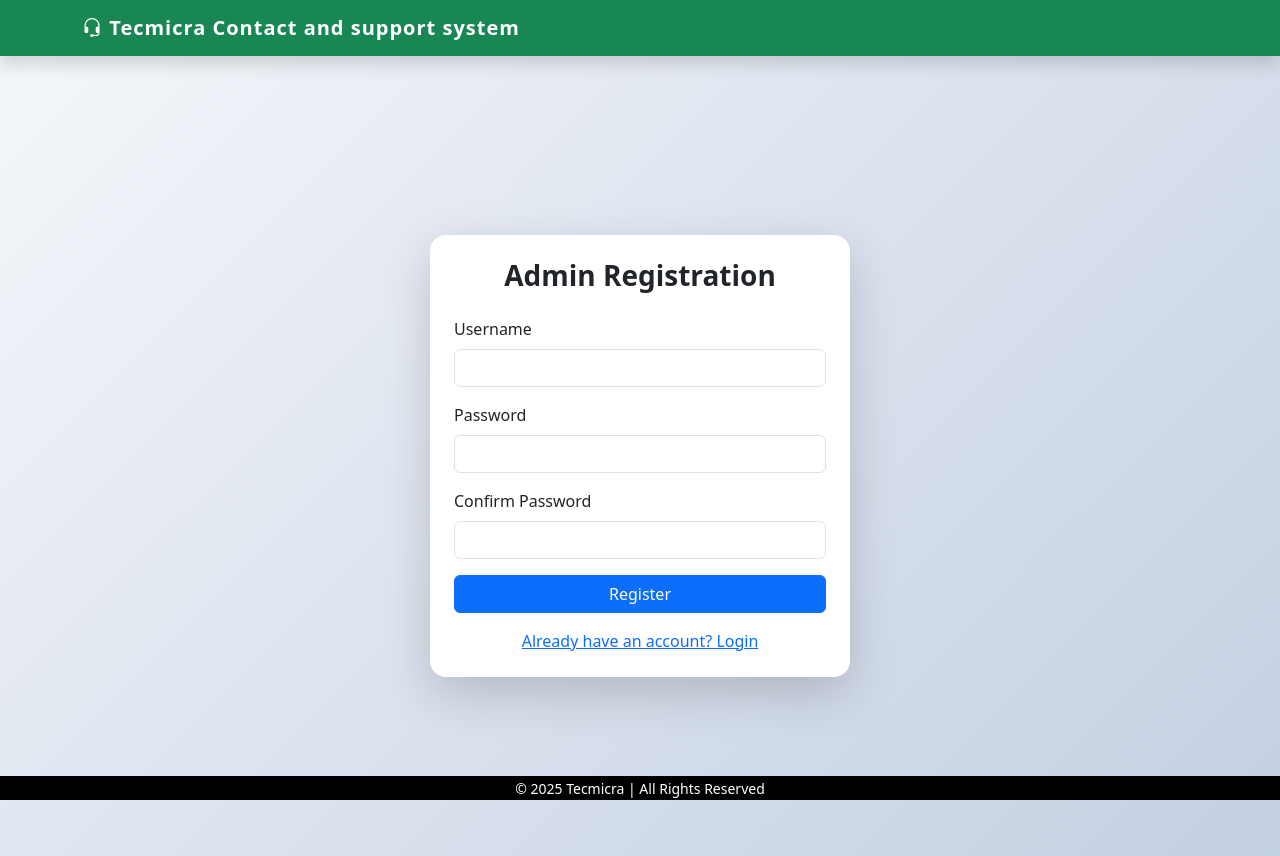
After one commit to sougata1605/Tecmicra, a PHP site: page /register.php in a window 1280 px wide. The commit adds this page. Run offline with PHP 8.4, Linux system fonts and the light colour scheme; some libraries are stand-ins or nearby versions.

```diff
--- /dev/null
+++ b/admin/logout.php
@@ -0,0 +1,6 @@
+<?php
+require_once __DIR__ . '/../classes/Session.php';
+
+Session::destroy();
+header("Location: ../public/index.php");
+exit;
--- a/classes/User.php
+++ b/classes/User.php
@@ -26,5 +26,42 @@ class User {
 
         return false;
     }
+
+
+
+
+
+    public function usernameExists(string $username): bool
+    {
+        $stmt = $this->conn->prepare(
+            "SELECT id FROM admins WHERE username = :username"
+        );
+        $stmt->execute(['username' => $username]);
+        return $stmt->rowCount() > 0;
+    }
+
+
+    public function register(string $username, string $password): bool
+    {
+        if ($this->usernameExists($username)) {
+            return false;
+        }
+
+        $hashedPassword = password_hash($password, PASSWORD_DEFAULT);
+
+        $stmt = $this->conn->prepare(
+            "INSERT INTO  admins (username, password) VALUES (:username, :password)"
+        );
+
+        return $stmt->execute([
+            'username' => $username,
+            'password' => $hashedPassword
+        ]);
+    }
+
+
+
+
+
 }
 ?>
--- a/public/index.php
+++ b/public/index.php
@@ -18,7 +18,7 @@ if ($_SERVER['REQUEST_METHOD'] === 'POST') {
 
 
         if ($user->login($username, $password)) {
-            header('Location: contact_form.php');
+            header('Location: admin/dashboard.php');
             exit;
         } else {
             $error = "Invalid username or password!";
@@ -27,7 +27,7 @@ if ($_SERVER['REQUEST_METHOD'] === 'POST') {
 }
 
 if (Session::isLoggedIn()) {
-    header('Location: contact_form.php');
+    header('Location: admin/dashboard.php');
     exit;
 }
 
--- a/public/partials/header.php
+++ b/public/partials/header.php
@@ -51,14 +51,10 @@
 <?php
 
 require_once "../vendor/autoload.php";
-
-require "../classes/Validator.php";
-require "../classes/FileUploader.php";
-require "../classes/Contact.php";
-require "../classes/Mailer.php";
-
-
-
+require_once "../classes/Validator.php";
+require_once "../classes/FileUploader.php";
+require_once "../classes/Contact.php";
+require_once "../classes/Mailer.php";
 require_once '../classes/Session.php';
 require_once '../classes/User.php';
 
--- /dev/null
+++ b/public/register.php
@@ -0,0 +1,83 @@
+<?php
+require_once __DIR__ . '/../classes/Session.php';
+require_once __DIR__ . '/../classes/User.php';
+
+Session::start();
+
+if (Session::isLoggedIn()) {
+    header('Location: admin/dashboard.php');
+    exit;
+}
+
+$error = '';
+$success = '';
+
+if ($_SERVER['REQUEST_METHOD'] === 'POST') {
+    $username = trim($_POST['username'] ?? '');
+    $password = $_POST['password'] ?? '';
+    $confirm  = $_POST['confirm_password'] ?? '';
+
+    if ($username === '' || $password === '' || $confirm === '') {
+        $error = "All fields are required.";
+    } elseif ($password !== $confirm) {
+        $error = "Passwords do not match.";
+    } else {
+        $user = new User();
+
+        if ($user->register($username, $password)) {
+            $success = "Registration successful. You can now login.";
+        } else {
+            $error = "Username already exists.";
+        }
+    }
+}
+
+include_once "partials/header.php";
+?>
+
+<div class="container d-flex justify-content-center align-items-center min-vh-100">
+    <div class="card shadow-lg border-0" style="width: 420px;">
+        <div class="card-body p-4">
+            <h3 class="text-center mb-4 fw-bold">Admin Registration</h3>
+
+            <form method="post">
+                <div class="mb-3">
+                    <label class="form-label">Username</label>
+                    <input type="text" name="username" class="form-control" required>
+                </div>
+
+                <div class="mb-3">
+                    <label class="form-label">Password</label>
+                    <input type="password" name="password" class="form-control" required>
+                </div>
+
+                <div class="mb-3">
+                    <label class="form-label">Confirm Password</label>
+                    <input type="password" name="confirm_password" class="form-control" required>
+                </div>
+
+                <div class="d-grid">
+                    <button type="submit" class="btn btn-primary">Register</button>
+                </div>
+            </form>
+
+            <?php if ($error): ?>
+                <div class="alert alert-danger mt-3 text-center">
+                    <?= htmlspecialchars($error) ?>
+                </div>
+            <?php endif; ?>
+
+            <?php if ($success): ?>
+                <div class="alert alert-success mt-3 text-center">
+                    <?= htmlspecialchars($success) ?>
+                </div>
+            <?php endif; ?>
+
+            <div class="text-center mt-3">
+                <a href="index.php">Already have an account? Login</a>
+            </div>
+        </div>
+    </div>
+</div>
+
+<?php include_once "partials/footer.php"; ?>
--- a/public/submit.php
+++ b/public/submit.php
@@ -1,6 +1,6 @@
 
 <?php
-include "partials/header.php";
+include_once "partials/header.php";
 
 $status  = "success";
 $message = "Thank you! Your request has been submitted successfully.";
@@ -67,4 +67,4 @@ try {
     </div>
 </main>
 
-<?php include "partials/footer.php"; ?>
+<?php include_once "partials/footer.php"; ?>
```
Also changed, not shown: admin/dashboard.php (+67 -14 lines), uploads/694a531796a03.jpg (added), uploads/694a567926e72.jpg (added).
